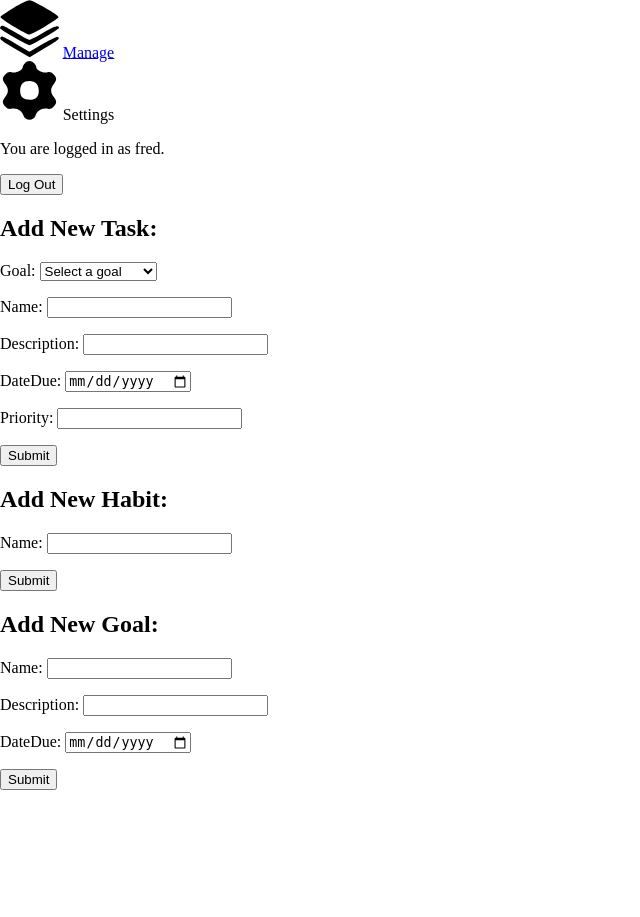
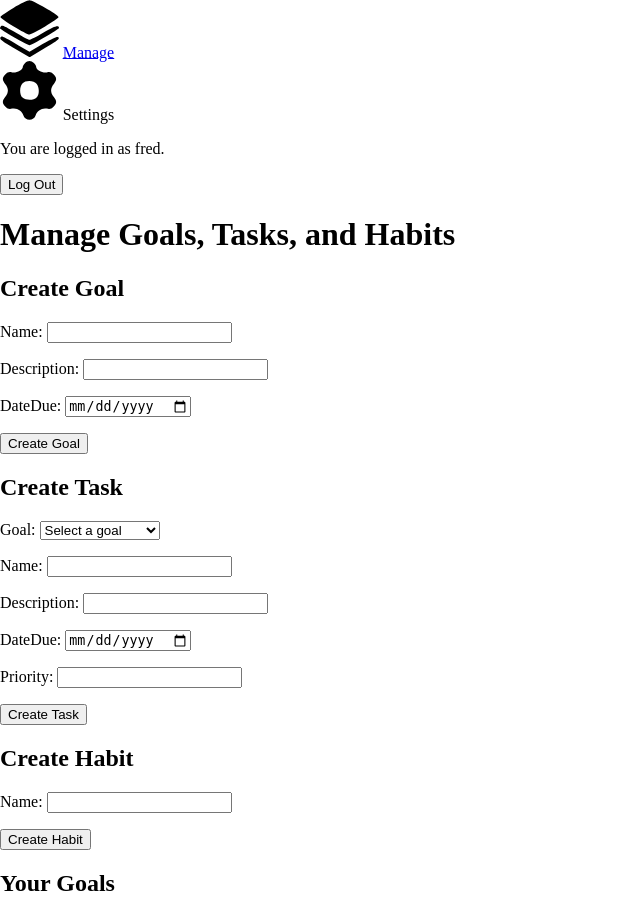
Before and after one commit to RayFR/PersonalManager, a Django app: page /manage/ in a window 1280 px wide. Shown: the part 277-1194 px from the top of the page, without its empty margins (0-640 px from the left). Before the commit the page ends 1067 px from the top, so only its background shows below. Run offline with Django 5.2, Linux system fonts and the light colour scheme; a user stored in the database is signed in; data comes from the database, SQL or seed files in the repository; both versions use the stored data as it was after the commit.

Commit message:
all goal issues fixed and styled, fixed manage.html issue

```diff
--- a/myapp/forms.py
+++ b/myapp/forms.py
@@ -27,7 +27,8 @@ class TaskForm(forms.ModelForm):
     goal = forms.ModelChoiceField(
         queryset=Goal.objects.all(),
         empty_label="Select a goal",
-        widget=forms.Select()
+        widget=forms.Select(),
+        required=False,
     )
 
 class GoalForm(forms.ModelForm):
--- a/myapp/models.py
+++ b/myapp/models.py
@@ -83,6 +83,9 @@ class Task(models.Model):
     priority = models.IntegerField(validators=[MinValueValidator(1), MaxValueValidator(5)])
     completed = models.BooleanField(default=False)
 
+    def __str__(self):
+        return self.name
+
 # HABIT CLASS MODEL USED TO STORE HABITS IN DB
 
 class Habit(models.Model):
@@ -98,3 +101,6 @@ class Goal(models.Model):
     description = models.CharField(max_length=1250, null=True, blank=True)
     dateDue = models.DateField(null=True, blank=True)
     completed = models.BooleanField(default=False)
+
+    def __str__(self):
+        return self.name
--- a/myapp/templates/base.html
+++ b/myapp/templates/base.html
@@ -10,10 +10,6 @@
     <link rel="preconnect" href="https://fonts.googleapis.com">
     <link rel="preconnect" href="https://fonts.gstatic.com" crossorigin>
     <link href="https://fonts.googleapis.com/css2?family=Ubuntu:ital,wght@0,300;0,400;0,500;0,700;1,300;1,400;1,500;1,700&display=swap" rel="stylesheet">
-    <link rel="stylesheet" type="text/css" href="https://cdn.jsdelivr.net/npm/slick-carousel/slick/slick.css"/>
-    <link rel="stylesheet" type="text/css" href="https://cdn.jsdelivr.net/npm/slick-carousel/slick/slick-theme.css"/>
-    <script type="text/javascript" src="https://cdn.jsdelivr.net/npm/jquery@3.6.0/dist/jquery.min.js"></script>
-    <script type="text/javascript" src="https://cdn.jsdelivr.net/npm/slick-carousel/slick/slick.min.js"></script>
 </head>
 <body>
     {% comment %} <section class="top">
--- a/myapp/templates/manage.html
+++ b/myapp/templates/manage.html
@@ -1,8 +1,10 @@
 {% extends "base.html" %}
+
 {% load static %}
 
+{% block title %}Manage{% endblock %}
+
 {% block content %}
-
 <div class="menu">
     <img src="{% static 'images/ORDOLOGO.png' %}" alt="Ordo Logo" class="menu-logo">
     <div class="menu-options">
@@ -32,30 +34,36 @@
         {% endif %}
     </div>
 </div>
+
 <div class="manage-section">
-    <div class="task-section">
-        <h2 class="task-header">Add New Task:</h2>
-        <form class="task-form" action="{% url 'manage' %}" method="POST">
+    <h1>Manage Goals, Tasks, and Habits</h1>
+
+    <form method="post">
         {% csrf_token %}
+        <h2>Create Goal</h2>
+        {{ goalForm.as_p }}
+        <button type="submit" name="create_goal">Create Goal</button>
+    </form>
+
+    <form method="post">
+        {% csrf_token %}
+        <h2>Create Task</h2>
         {{ taskForm.as_p }}
-            <button class="task-button" type="submit">Submit</button>
+        <button type="submit" name="create_task">Create Task</button>
     </form>
-    </div>
-    <div class="task-section">
-        <h2 class="task-header">Add New Habit:</h2>
-        <form class="task-form" action="{% url 'manage' %}" method="POST">
+
+    <form method="post">
         {% csrf_token %}
+        <h2>Create Habit</h2>
         {{ habitForm.as_p }}
-            <button class="task-button" type="submit">Submit</button>
+        <button type="submit" name="create_habit">Create Habit</button>
     </form>
-    </div>
-    <div class="task-section">
-        <h2 class="task-header">Add New Goal:</h2>
-        <form class="task-form" action="{% url 'manage' %}" method="POST">
-            {% csrf_token %}
-            {{ goalForm.as_p }}
-            <button class="task-button" type="submit">Submit</button>
-        </form>
-    </div>
+
+    <h2>Your Goals</h2>
+    <ul>
+        {% for goal in goals %}
+            <li>{{ goal.name }}</li>
+        {% endfor %}
+    </ul>
 </div>
 {% endblock content %}
--- a/myapp/views.py
+++ b/myapp/views.py
@@ -1,85 +1,90 @@
-from django.shortcuts import render, HttpResponse, redirect, get_object_or_404
+from django.shortcuts import render, redirect, get_object_or_404
 from .models import TodoItem, Task, Habit, Goal
 from .forms import GoalForm, RegistrationForm, LoginForm, TaskForm, HabitForm, HabitDashboardForm
-from django.contrib.auth import login, authenticate  # add to imports
+from django.contrib.auth import login, authenticate
 from django.contrib import messages
 
-# Create your views here.
 def home(request):
-    return render(request, "home.html") # renders the html template (no context given)
+    return render(request, "home.html")
 
 def todos(request):
-    items = TodoItem.objects.all() # gives a variable to the TodoItem models objects/values
-    return render(request, "todos.html", {"todos": items}) # renders the html template with context of all of the TodoItem data
+    items = TodoItem.objects.all()
+    return render(request, "todos.html", {"todos": items})
 
 def register(request):
-    if request.method == 'POST': # ensures the request has been issued with POST
-        form = RegistrationForm(request.POST) # form variable storing the RegistrationForm data
-        if form.is_valid(): # if form is input valid
-            user = form.save(commit=False) # saves the user data but does not commit it yet to the database
-            user.set_password(form.cleaned_data['password']) # sets the password as the form password data cleaned
-            form.save() # saves user object to database
-            return redirect('login') # redirects to the login page after successful registration
+    if request.method == 'POST':
+        form = RegistrationForm(request.POST)
+        if form.is_valid():
+            user = form.save(commit=False)
+            user.set_password(form.cleaned_data['password'])
+            user.save()
+            return redirect('login')
     else:
-        form = RegistrationForm() # form variable is an empty form if not valid
-    return render(request, "register.html", {'form': form}) # renders the html template with context of the form{'form': form}
+        form = RegistrationForm()
+    return render(request, "register.html", {'form': form})
 
 def login_page(request):
     if request.method == 'POST':
-        form = LoginForm(data = request.POST) # form variable with LoginForm form data
-        print('request method is POST')
-        if form.is_valid(): # if form is valid
-            print('form is valid')
-            email = form.cleaned_data['email'] # email variable of the form inputs CLEANED email
-            password = form.cleaned_data['password'] # password variable of the form inputs CLEANED password
-            user = authenticate(email=email,password=password) # authenticates the user within a 'user' variable
+        form = LoginForm(data=request.POST)
+        if form.is_valid():
+            email = form.cleaned_data['email']
+            password = form.cleaned_data['password']
+            user = authenticate(email=email, password=password)
             if user is not None:
-                print('user is true')
-                login(request,user) # user logged in with user variable
-                return redirect('home') # redirects to the home page after login
+                login(request, user)
+                return redirect('home')
     else:
-        form = LoginForm() # empty login form if the request method isnt POST
-    return render(request,'login.html',{'form':form})
+        form = LoginForm()
+    return render(request, 'login.html', {'form': form})
 
 def dashboard(request):
     habitForm = HabitDashboardForm(request.POST or None)
     if request.method == 'POST':
         habit_id = request.POST.get('habit_id')
         habit = get_object_or_404(Habit, id=habit_id)
-        habitForm = HabitDashboardForm(data = request.POST, instance=habit)
-
+        habitForm = HabitDashboardForm(data=request.POST, instance=habit)
         if habitForm.is_valid():
             habitForm.save()
             return redirect('dashboard')
-        else:
-            habitForm = HabitDashboardForm()
 
     tasks = Task.objects.all().order_by('-priority').values()
     habits = Habit.objects.all()
     goals = Goal.objects.all()
-    return render(request, "dashboard.html", {"tasks": tasks, "habits": habits, "habitForm": habitForm, "goals": goals}) # passed the database items of Task model into context for dashboard
+    return render(request, "dashboard.html", {"tasks": tasks, "habits": habits, "habitForm": habitForm, "goals": goals})
 
 def manage(request):
-    goalForm, taskForm, habitForm = GoalForm(request.POST or None), TaskForm(request.POST or None), HabitForm(request.POST or None) # FIXES THE UnboundLocalError because the form sometimes uses other request methods like GET not just POST
+    goalForm = GoalForm(request.POST or None)
+    taskForm = TaskForm(request.POST or None)
+    habitForm = HabitForm(request.POST or None)
+
     if request.method == 'POST':
-        goalForm, taskForm, habitForm = GoalForm(data = request.POST), TaskForm(data = request.POST), HabitForm(data = request.POST)
+        if 'create_goal' in request.POST:
+            goalForm = GoalForm(data=request.POST)
+            if goalForm.is_valid():
+                goalForm.save()
+                return redirect('manage')
 
-        if goalForm.is_valid():
-            goalForm.save()
-            return redirect('manage')
-        else:
-            goalForm = GoalForm()
+        if 'create_task' in request.POST:
+            taskForm = TaskForm(data=request.POST)
+            if taskForm.is_valid():
+                task = taskForm.save(commit=False)
+                task.user = request.user
+                task.save()
+                return redirect('manage')
 
-        if taskForm.is_valid():
-            taskForm.save()
-            return redirect('manage')
-        else:
-            taskForm = TaskForm()
+        if 'create_habit' in request.POST:
+            habitForm = HabitForm(data=request.POST)
+            if habitForm.is_valid():
+                habit = habitForm.save(commit=False)
+                habit.user = request.user
+                habit.save()
+                return redirect('manage')
 
-        if habitForm.is_valid():
-            habitForm.save()
-            return redirect('manage')
-        else:
-            habitForm = HabitForm()
+    goals = Goal.objects.filter(user=request.user)
 
-    return render(request, "manage.html", {'goalForm':goalForm, 'taskForm':taskForm, 'habitForm':habitForm})
+    return render(request, "manage.html", {
+        'goalForm': goalForm,
+        'taskForm': taskForm,
+        'habitForm': habitForm,
+        'goals': goals,
+    })
```
Also changed, not shown: myapp/static/css/styles.css (+28 -62 lines), myapp/templates/dashboard.html (+8 -6 lines), db.sqlite3. Lines whose indentation alone changed are shown as unchanged.
